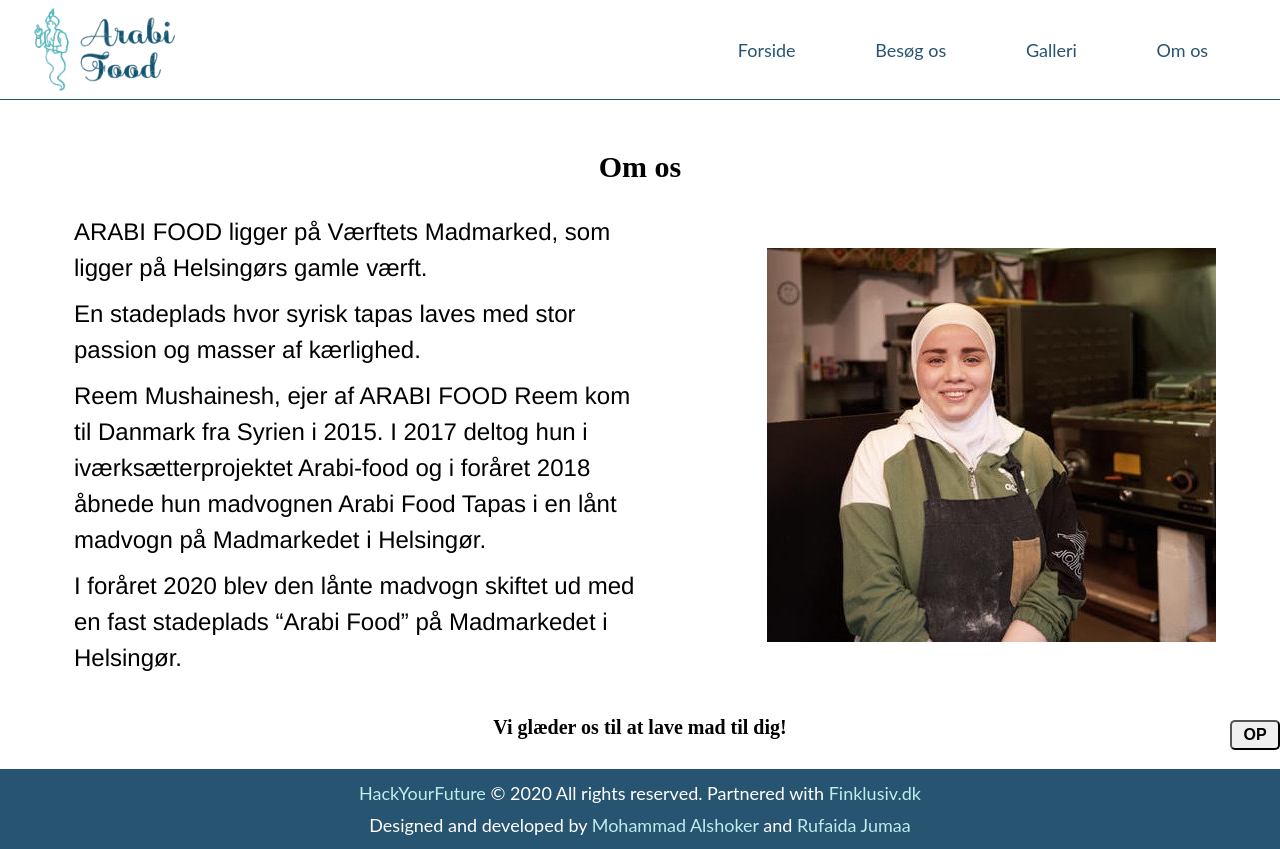
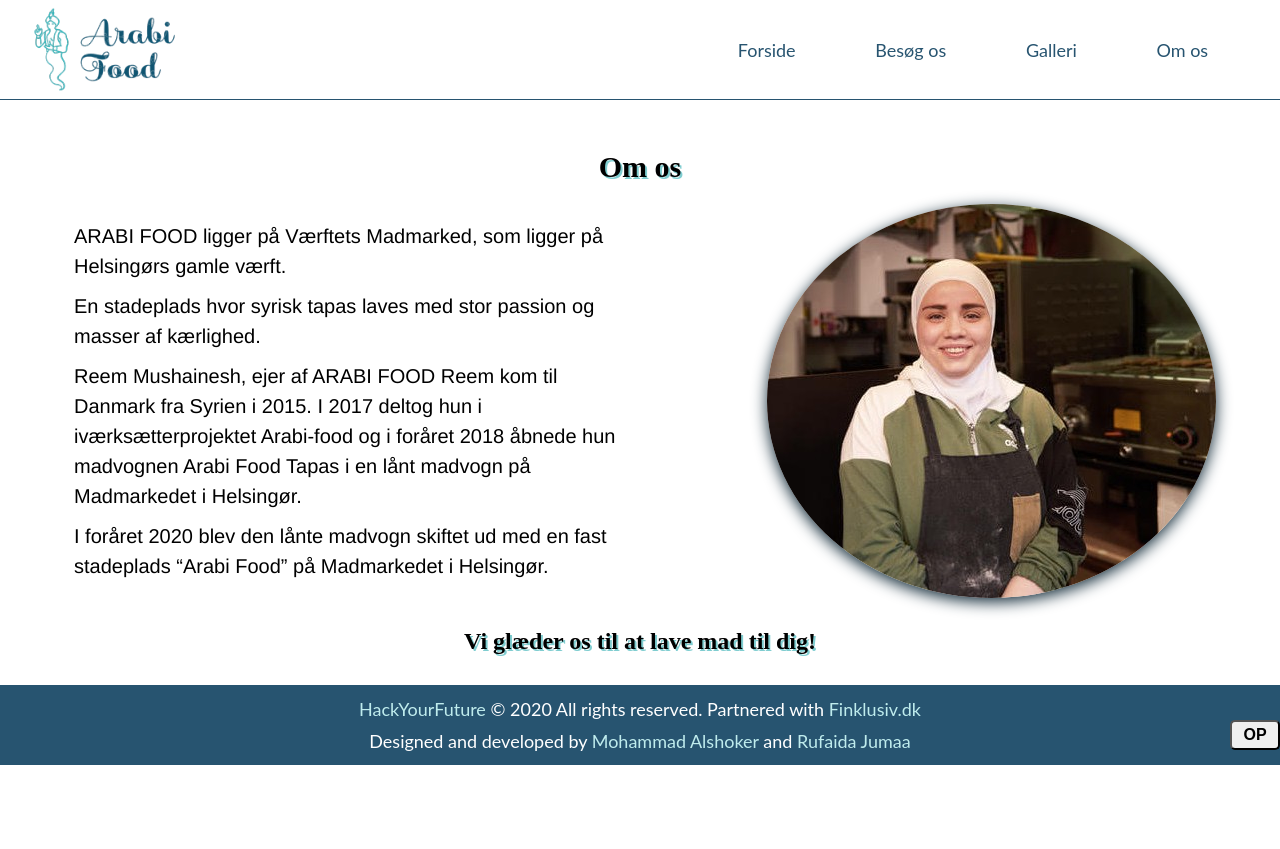
Before and after one commit to rufaidaju/ArabiFoodTapas, a React (Create React App) app: page /about in a window 1280 px wide. After the commit the page ends 800 px from the top, so only its background shows below. Built offline with nearby package versions, Linux system fonts and the light colour scheme.

Commit message:
Fix titles, font and colors,fix om os and visit image,text and others

```diff
--- a/src/App.css
+++ b/src/App.css
@@ -235,6 +235,8 @@
   font-family: "Times New Roman", Times, serif;
   text-align: center;
   line-height: 1.5em;
+  margin: 0 auto;
+  width: 70%;
 }
 
 /* - About- */
@@ -257,7 +259,7 @@
 .about-container p {
   margin: 10px;
   width: 80%;
-  font-size: 24px;
+  font-size: 20px;
   line-height: 1.5em;
   font-weight: normal;
   font-family: "Helvetica Neue";
@@ -265,12 +267,19 @@
 
 .about-container h3 {
   margin: 30px;
-  font-size: 20px;
+  font-size: 24px;
+  text-shadow:2px 2px #7fcdd0;
+
 }
 
 .about-container h2 {
   font-size: 30px;
   padding-bottom: 20px;
+  text-shadow:2px 2px#7fcdd0;
+}
+.about-container img{
+  border-radius: 50%;
+  box-shadow: 0 4px 15px #142c3a
 }
 
 /* -Visit Us-  */
@@ -284,7 +293,9 @@
 }
 
 .visitUs h2 {
-  font-size: 30px;
+  font-size: 30px ;
+  text-shadow:2px 2px #7fcdd0;
+  padding-bottom: 20px;
 }
 
 .visitUs p {
@@ -341,6 +352,7 @@
 .resturant-img img {
   width: 100%;
   border-radius: 50%;
+  box-shadow: 0 4px 15px #142c3a
 }
 
 /* -Gallery- */
@@ -357,6 +369,8 @@
 }
 .gallery h2 {
   font-size: 30px;
+  text-shadow:2px 2px #7fcdd0;
+  padding-bottom: 20px;
 }
 
 .gallery p {
```
